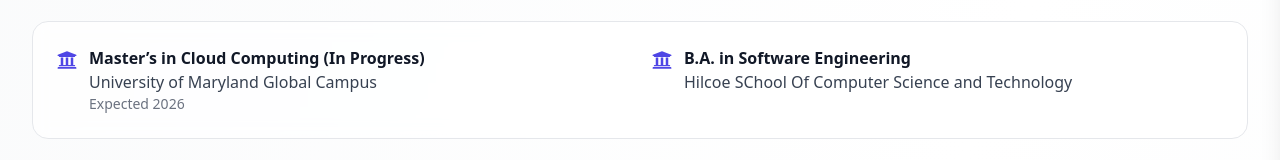
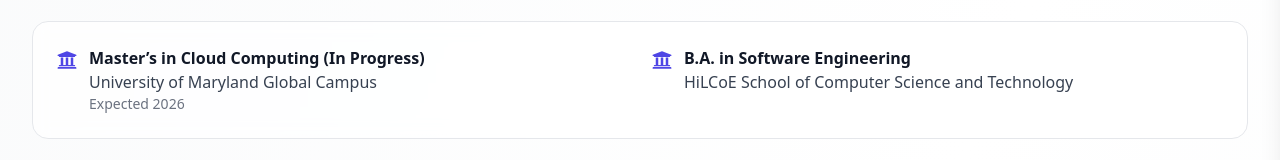
Before and after one commit to netbel131/cloud-showcase, a React (Vite) app: page / in a window 1280 px wide. Shown: the part 574-734 px from the top of the page. Built offline with nearby package versions, Linux system fonts and the light colour scheme; the HTML template or start-up script is replaced by a standard one.

Commit message:
Update App.tsx with certification logos and Credly links

```diff
--- a/src/App.tsx
+++ b/src/App.tsx
@@ -37,7 +37,7 @@
   },
   {
     degree: "B.A. in Software Engineering",
-    school: "Hilcoe SChool Of Computer Science and Technology ",
+    school: "HiLCoE School of Computer Science and Technology ",
     },
 ];
 // ---------- Hero KPIs ----------
```
